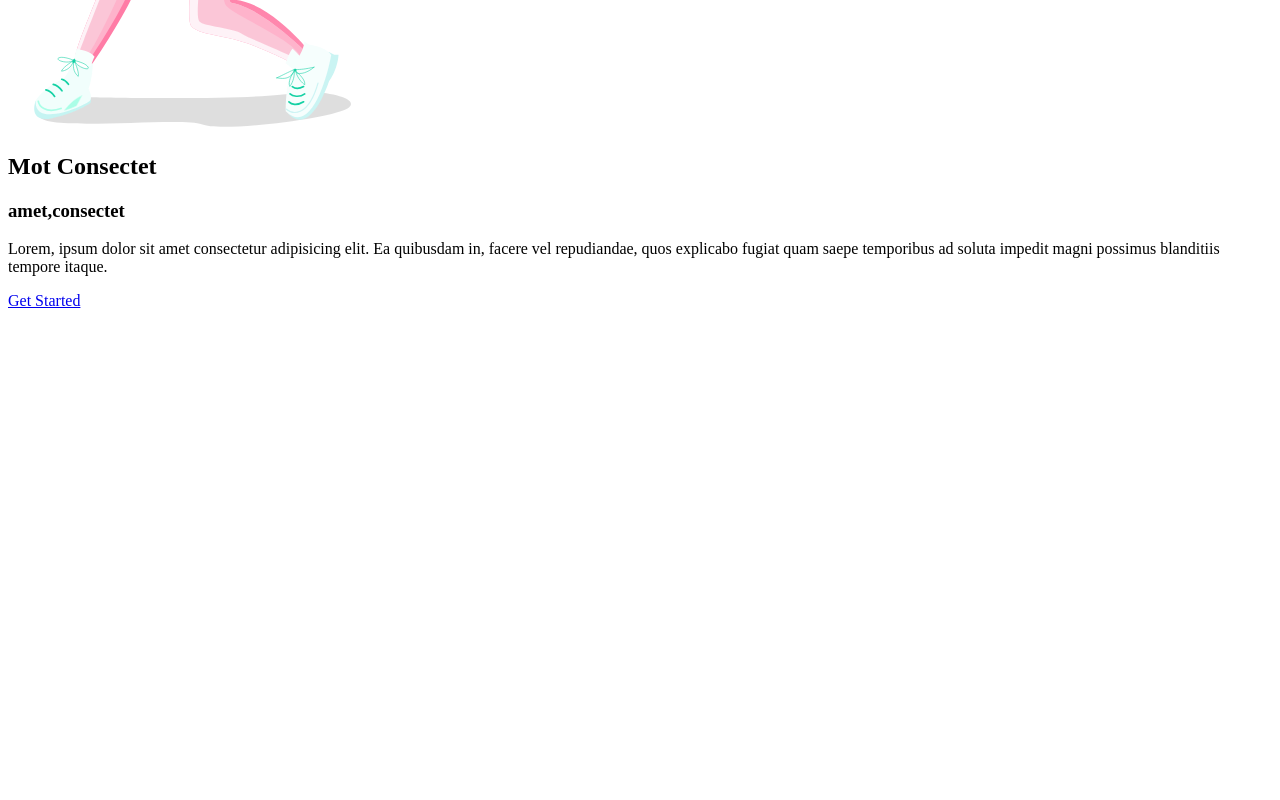
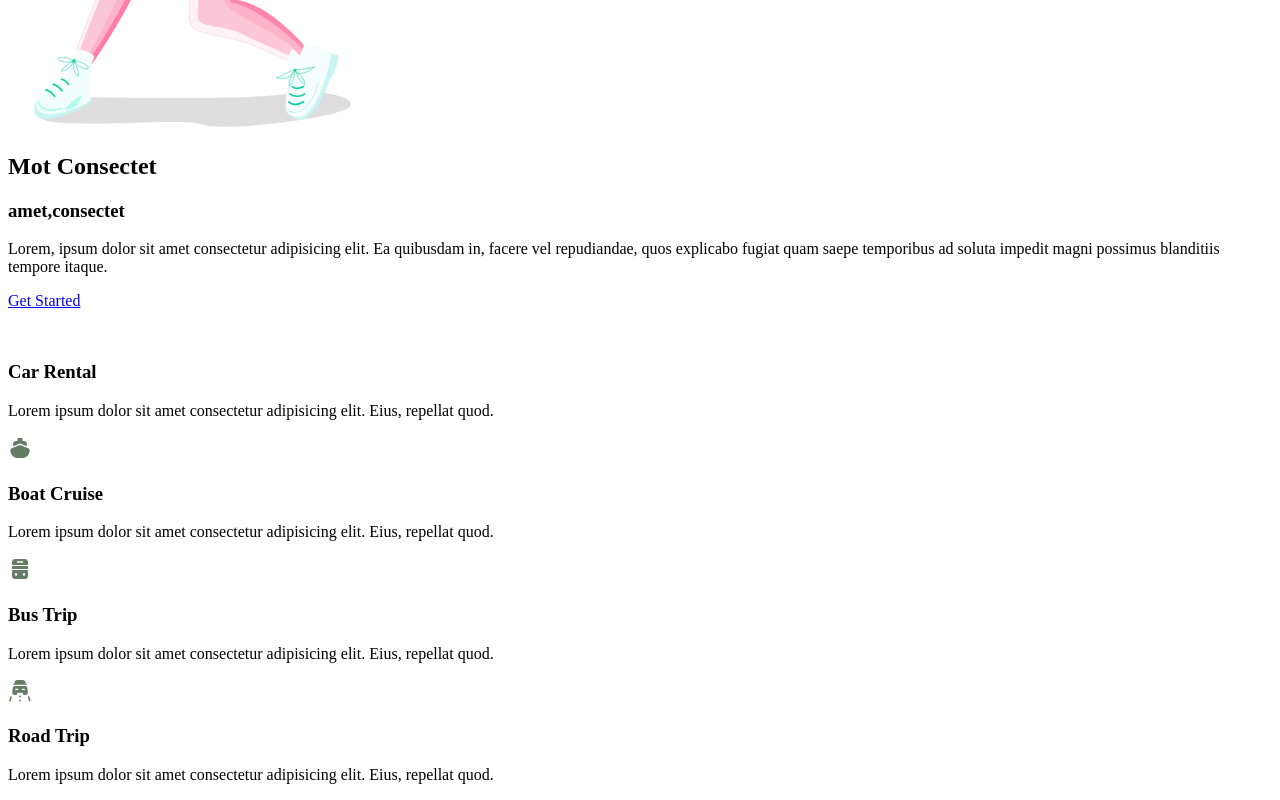
Before and after one commit to Arsenas/HTML-CSS-praktinis-atsiskaitymas, a plain HTML site: page index.html in a window 1280 px wide. Shown: the part 724-1524 px from the top of the page. Before the commit the page ends 1042 px from the top, so only its background shows below. Drawn offline with Linux system fonts and the light colour scheme.

Commit message:
second section html

```diff
--- a/index.html
+++ b/index.html
@@ -63,13 +63,40 @@
                     <a href="#">Get Started</a>
                 </div>
             </div>
+
             <div class="second-section-right">
-                <div class="window">
+                <div class="small-section">
+                    <div class="icon-container">
+                        <img src="/img/smart-car.svg" alt="smart-car">
+                    </div>
+                  <h3>Car Rental</h3>
+                  <p>Lorem ipsum dolor sit amet consectetur adipisicing elit. Eius, repellat quod.</p>
+                </div>
 
+                <div class="small-section">
+                    <div class="icon-container">
+                        <img src="/img/ship.svg" alt="ship">
+                    </div>
+                  <h3>Boat Cruise</h3>
+                  <p>Lorem ipsum dolor sit amet consectetur adipisicing elit. Eius, repellat quod.</p>
                 </div>
+
+                <div class="small-section">
+                    <div class="icon-container">
+                        <img src="/img/bus.svg" alt="bus">
+                    </div>
+                  <h3>Bus Trip</h3>
+                  <p>Lorem ipsum dolor sit amet consectetur adipisicing elit. Eius, repellat quod.</p>
+                </div>
+                <div class="small-section">
+                    <div class="icon-container">
+                        <img src="/img/driving.svg" alt="driving">
+                    </div>
+                  <h3>Road Trip</h3>
+                  <p>Lorem ipsum dolor sit amet consectetur adipisicing elit. Eius, repellat quod.</p>
+                </div>
+
             </div>
-
-           </div>
 
        </main>
 
```
Also changed, not shown: img/bus.svg (added), img/driving.svg (added), img/ship.svg (added), img/smart-car.svg (added).
